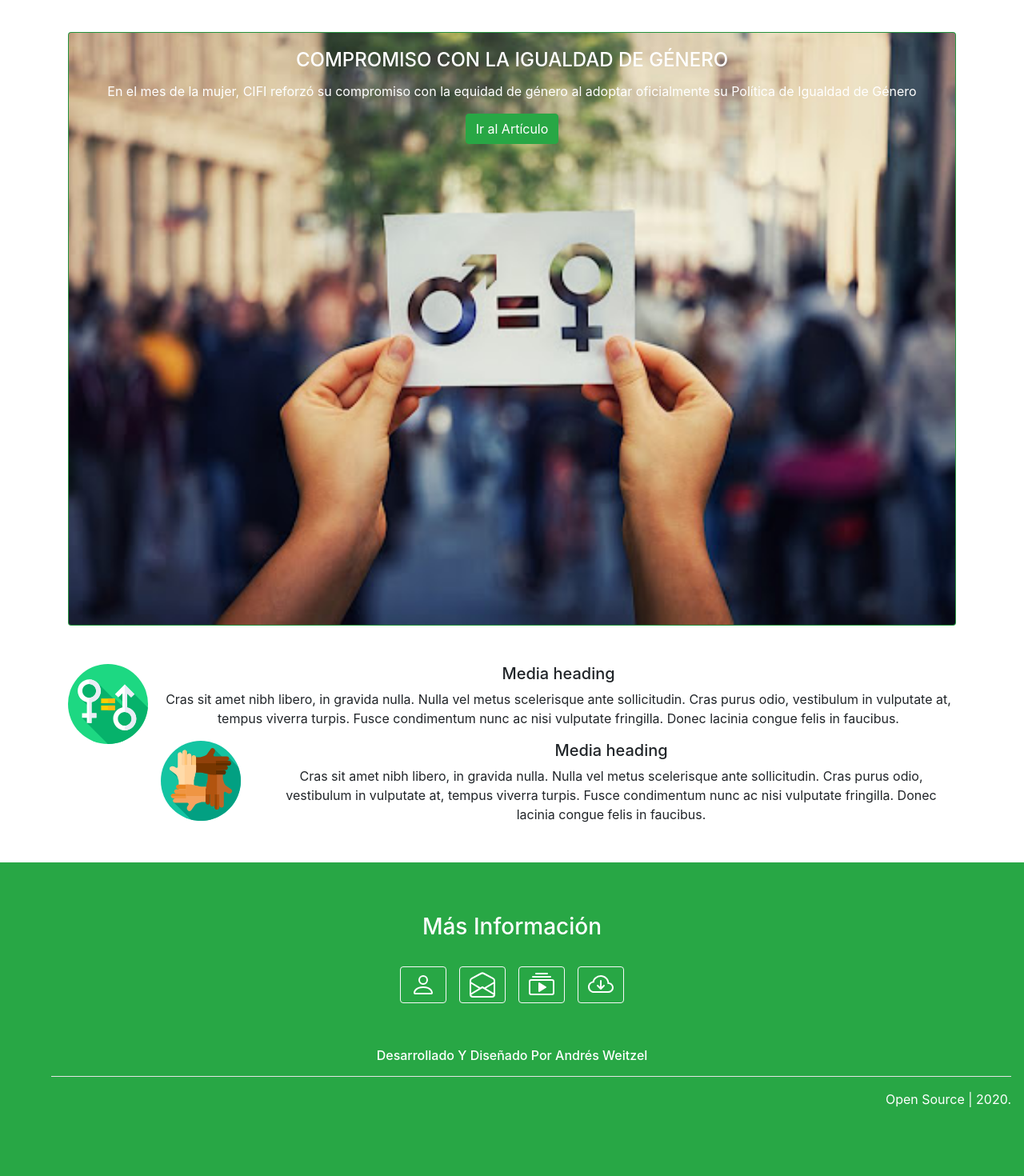
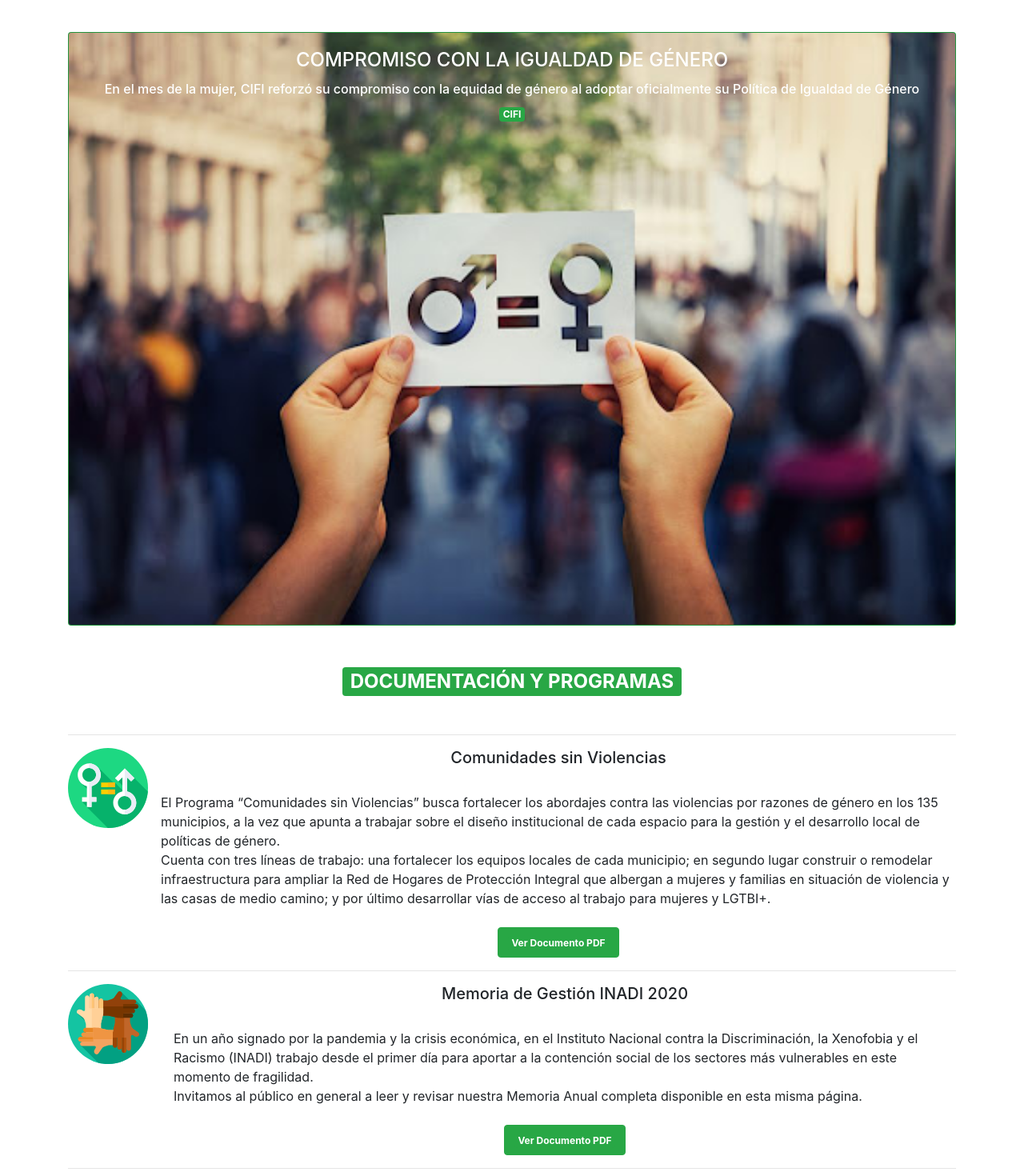
Before and after one commit to andresWeitzel/WebAppAngularBootstrap, an Angular app: page /novedades in a window 1280 px wide. Shown: the part 660-2130 px from the top of the page at 80% size. Built offline with nearby package versions, Linux system fonts and the light colour scheme.

Commit message:
update novedades

```diff
--- a/src/app/app.component.html
+++ b/src/app/app.component.html
@@ -1,5 +1,6 @@
 <div>
     <app-navbar></app-navbar>
+
     <!--Componente formulario en forma dinamica por ruta-->
     <router-outlet></router-outlet>
 
--- a/src/app/footer/footer.component.html
+++ b/src/app/footer/footer.component.html
@@ -1,6 +1,6 @@
 <!---FOOTER-->
-<footer class="bg-dark ">
-    <section class="Jumbotron ">
+<footer class="mb-0 mt-0">
+    <section class="Jumbotron mb-0">
         <div class="jumbotron jumbotron-fluid d-flex flex-column text-center text-white bg-success mb-0 ">
             <h3 class="display-5 "> Más Información</h3>
 
--- a/src/app/inicio/inicio.component.html
+++ b/src/app/inicio/inicio.component.html
@@ -1,9 +1,7 @@
-<div>
+<app-carrousel>
 
-    <app-carrousel></app-carrousel>
+</app-carrousel>
 
-    <app-card></app-card>
+<app-card></app-card>
 
-    <app-map></app-map>
-
-</div>
+<app-map></app-map>
--- a/src/app/navbar/navbar.component.html
+++ b/src/app/navbar/navbar.component.html
@@ -7,7 +7,7 @@
                 <img src="../assets/proteger.ico" width="30" height="30" alt="" class="d-inline-block align-top" alt="" loading="lazy"> Denuncia Online
             </a>
 
-            <button class="navbar-toggler" type="button" data-toggle="collapse" data-target="#navbarResponsive" aria-controls="navbarResponsive" aria-expanded="false" aria-label="Toggle navigation">
+            <button class="navbar-toggler mr-3" type="button" data-toggle="collapse" data-target="#navbarResponsive" aria-controls="navbarResponsive" aria-expanded="false" aria-label="Toggle navigation">
               <span class="navbar-toggler-icon"></span>
             </button>
 
@@ -16,7 +16,6 @@
                 <ul class="navbar-nav ml-auto">
                     <li class="nav-item" routerLinkActive="active">
                         <a class="nav-link" routerLink="/inicio">Inicio
-
                         </a>
                     </li>
                     <li class="nav-item" routerLinkActive="active">
--- a/src/app/novedades/novedades.component.html
+++ b/src/app/novedades/novedades.component.html
@@ -1,44 +1,77 @@
 <section class="container text-center">
+
     <br><br>
+    <!--CARD PLAN DISCRIMINACION-->
+    <a href="https://www.argentina.gob.ar/noticias/plan-nacional-contra-la-discriminacion-siguen-los-encuentros-federales" target="blank">
         <div class="card bg-success text-white mt-5">
             <img src="../assets/violencia4.jpg" class="card-img" alt="...">
             <div class="card-img-overlay">
                 <div class="bg-sucess">
                     <h4 class="card-title">PLAN NACIONAL CONTRA LA DISCRIMINACIÓN</h4>
-                <p class="card-text">Esta semana comenzó un nuevo ciclo de los Foros, con 70 organizaciones de la región Cuyo y Patagonia..</p>
-                <a href="https://www.argentina.gob.ar/noticias/plan-nacional-contra-la-discriminacion-siguen-los-encuentros-federales" target="blank"><button class="btn btn-success">Ir al Artículo</button></a>
+                    <h6 class="card-text  d-none d-sm-none  d-md-block">Esta semana comenzó un nuevo ciclo de los Foros, con 70 organizaciones de la región Cuyo y Patagonia..</h6>
+                    <span class="badge badge-success">Ministerio de Justicia y Derechos Humanos</span>
+                </div>
+            </div>
+        </div>
+    </a>
+
+    <!--FIN CARD PLAN DISCRIMINACION-->
+    <!--CARD IGUALDAD DE GENERO-->
+    <a href="http://www.cifi.com/2019/04/05/compromiso-con-la-igualdad-de-genero/" target="blank">
+        <div class="card bg-success text-white mt-5">
+            <img src="../assets/igualdad.jpg" class="card-img" alt="...">
+            <div class="card-img-overlay text-center">
+                <div class="bg-sucess text-white">
+                    <h4 class="card-title">COMPROMISO CON LA IGUALDAD DE GÉNERO</h4>
+                    <h6 class="card-text d-none d-sm-none  d-md-block">En el mes de la mujer, CIFI reforzó su compromiso con la equidad de género al adoptar oficialmente su Política de Igualdad de Género</h6>
+                    <span class="badge badge-success">CIFI</span>
+                </div>
+
+            </div>
+        </div>
+
+    </a>
+
+    <!--FIN CARD IGUALDAD DE GENERO-->
+    <br><br>
+
+    <h2><span class="badge badge-success text-center">DOCUMENTACIÓN Y PROGRAMAS</span></h2>
+
+    <br>
+    <hr>
+    <!--MEDIA BODY IGUALDAD-->
+    <div class="media">
+
+        <img src="../assets/igualdad-de-genero.svg" width="100px" class="mr-3" alt="...">
+        <div class="media-body text-left">
+            <h5 class="mt-0  text-center">Comunidades sin Violencias</h5><br>El Programa “Comunidades sin Violencias” busca fortalecer los abordajes contra las violencias por razones de género en los 135 municipios, a la vez que apunta a trabajar sobre el diseño institucional de cada
+            espacio para la gestión y el desarrollo local de políticas de género.<br> Cuenta con tres líneas de trabajo: una fortalecer los equipos locales de cada municipio; en segundo lugar construir o remodelar infraestructura para ampliar la Red de
+            Hogares de Protección Integral que albergan a mujeres y familias en situación de violencia y las casas de medio camino; y por último desarrollar vías de acceso al trabajo para mujeres y LGTBI+.<br>
+            <div class="text-center mt-4">
+                <a href="http://ministeriodelasmujeres.gba.gob.ar/img/ext/comunidades.pdf" target="blank"><button class="btn btn-success text-center" ><span class="badge badge-success text-center">Ver Documento PDF </span></button></a>
             </div>
         </div>
     </div>
 
-    <div class="card bg-success text-white mt-5">
-        <img src="../assets/igualdad.jpg" class="card-img" alt="...">
-        <div class="card-img-overlay">
-            <div class="bg-sucess">
-                <h4 class="card-title">COMPROMISO CON LA IGUALDAD DE GÉNERO</h4>
-                <p class="card-text">En el mes de la mujer, CIFI reforzó su compromiso con la equidad de género al adoptar oficialmente su Política de Igualdad de Género</p>
-                <a href="http://www.cifi.com/2019/04/05/compromiso-con-la-igualdad-de-genero/" target="blank"><button class="btn btn-success">Ir al Artículo</button></a>
-            </div>
-        </div>
-    </div>
-    <br><br>
-    <div class="media">
-        <img src="../assets/igualdad-de-genero.svg" width="100px" class="mr-3" alt="...">
-        <div class="media-body">
-            <h5 class="mt-0">Media heading</h5>
-            Cras sit amet nibh libero, in gravida nulla. Nulla vel metus scelerisque ante sollicitudin. Cras purus odio, vestibulum in vulputate at, tempus viverra turpis. Fusce condimentum nunc ac nisi vulputate fringilla. Donec lacinia congue felis in faucibus.
+    <!--FIN MEDIA BODY IGUALDAD-->
 
+    <hr>
+
+    <!--MEDIA BODY DISCRIMINACION-->
     <div class="media mt-3">
         <a class="mr-3" href="#">
             <img src="../assets/racism.svg" width="100px" class="mr-3" alt="...">
         </a>
-                <div class="media-body">
-                    <h5 class="mt-0">Media heading</h5>
-                    Cras sit amet nibh libero, in gravida nulla. Nulla vel metus scelerisque ante sollicitudin. Cras purus odio, vestibulum in vulputate at, tempus viverra turpis. Fusce condimentum nunc ac nisi vulputate fringilla. Donec lacinia congue felis in faucibus.
+        <div class="media-body text-left">
+            <h5 class="mt-0 text-center">Memoria de Gestión INADI 2020</h5><br> En un año signado por la pandemia y la crisis económica, en el Instituto Nacional contra la Discriminación, la Xenofobia y el Racismo (INADI) trabajo desde el primer día para aportar a la contención social
+            de los sectores más vulnerables en este momento de fragilidad.<br>Invitamos al público en general a leer y revisar nuestra Memoria Anual completa disponible en esta misma página.<br>
+            <div class="text-center mt-4">
+                <a href="https://www.argentina.gob.ar/sites/default/files/memoria_anual_del_inadi_22-12-2020-convertido.pdf" target="blank"><button class="btn btn-success text-center" ><span class="badge badge-success text-center">Ver Documento PDF </span></button></a>
             </div>
         </div>
     </div>
-    </div>
+    <!--FIN MEDIA BODY DISCRIMINACION-->
+    <hr>
 
     <br><br>
 
```
Also changed, not shown: src/app/card/card.component.html (+9 -7 lines), src/app/map/map.component.html (+57 -6 lines). Lines whose indentation alone changed are shown as unchanged.
